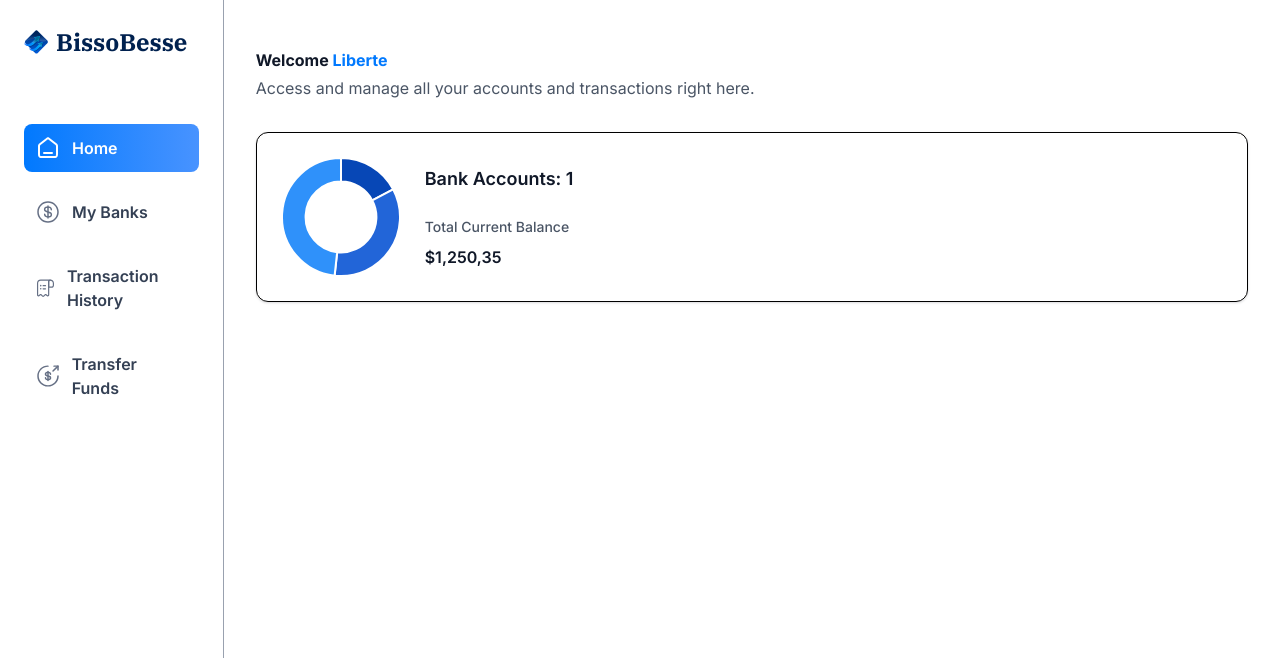
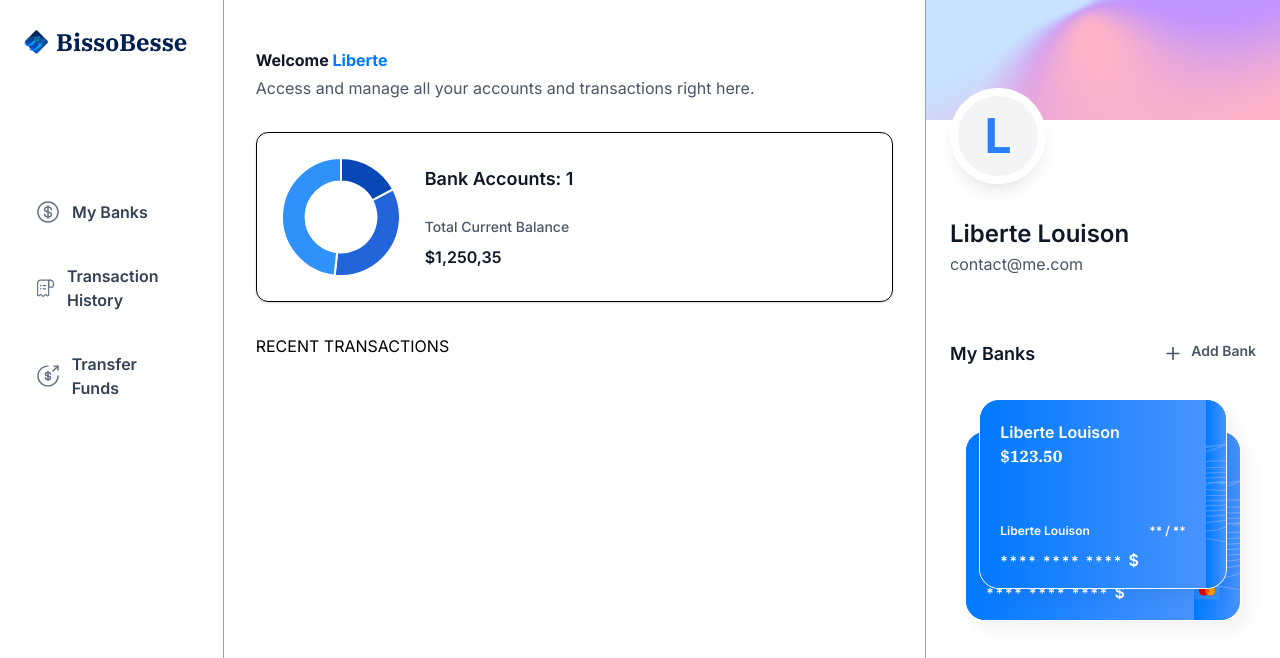
Before and after one commit to studgenius/banking, a Next.js app: page / in a window 1280 px wide. Shown: the top 658 px of the page. Built offline with nearby package versions, Linux system fonts and the light colour scheme.

Commit message:
Update app

```diff
--- a/app/(root)/page.tsx
+++ b/app/(root)/page.tsx
@@ -1,9 +1,10 @@
 import HeaderBox from "@/components/HeaderBox"
-import TotalBalanceBox from "@/components/TotalBalanceBox";
+import RightSidebar from "@/components/RightSidebar"
+import TotalBalanceBox from "@/components/TotalBalanceBox"
 
 const Home = () => {
 
-    const loggedIn = { firstName: 'Liberte' };
+    const loggedIn = { firstName: 'Liberte', lastName: 'Louison', email: 'contact@me.com' };
 
     return (
         <section className="home">
@@ -22,7 +23,18 @@ const Home = () => {
                         totalCurrentBalance={1250.35}
                     />
                 </header>
+
+                RECENT TRANSACTIONS
             </div>
+
+            <RightSidebar
+                user={loggedIn}
+                transactions={[]}
+                banks={[
+                    { currentBalance: 123.50 },
+                    { currentBalance: 500.23 }
+                ]}
+            />
         </section>
     )
 }
--- a/app/globals.css
+++ b/app/globals.css
@@ -3,9 +3,9 @@
 
 /* Customized Items*/
 @theme{
-    --color-bank-gradient: linear-gradient(90deg, #0179FE 0%, #4893FF 100%);
-    --color-bank-green-gradient: linear-gradient(90deg, #01797A 0%, #489399 100%);
-    --color-gradient-mesh: url('/icons/gradient-mesh.svg');
+    --background-image-bank-green-gradient: linear-gradient(90deg, #01797A 0%, #489399 100%);
+    --background-image-gradient-mesh: url("/icons/gradient-mesh.svg");
+    --background-image-bank-gradient: linear-gradient(90deg, #0179FE 0%, #4893FF 100%);
     --container-center: true;
     --container-padding: 2rem;
     --container-screen-2xl: 1400px;
@@ -156,7 +156,7 @@
 
   /* Right Sidebar */
   .right-sidebar {
-    @apply no-scrollbar! hidden! h-screen! max-h-screen! flex-col! border-l! border-gray-200! xl:flex w-[355px]! xl:overflow-y-scroll!;
+    @apply no-scrollbar hidden! h-screen! max-h-screen! flex-col! border-l! border-gray-400! xl:flex! w-[355px]! xl:overflow-y-scroll!;
   }
   .profile-banner { @apply h-[120px] w-full bg-gradient-mesh bg-cover bg-no-repeat; }
   .profile { @apply relative flex px-6 max-xl:justify-center; }
@@ -213,7 +213,7 @@
     @apply relative flex h-[190px] w-full max-w-[320px] justify-between rounded-[20px] border border-white bg-bank-gradient shadow-creditCard backdrop-blur-[6px];
   }
   .bank-card_content {
-    @apply relative z-10 flex size-full max-w-[228px] flex-col justify-between rounded-l-[20px] bg-gray-700 px-5 pb-4 pt-5;
+    @apply relative z-10 flex size-full max-w-[228px] flex-col justify-between rounded-l-[20px] bg-bank-gradient px-5 pb-4 pt-5;
   }
   .bank-card_icon {
     @apply flex size-full flex-1 flex-col items-end justify-between rounded-r-[20px] bg-bank-gradient bg-cover bg-center bg-no-repeat py-5 pr-5;
--- /dev/null
+++ b/components/BankCard.tsx
@@ -0,0 +1,60 @@
+import { formatAmount } from '@/lib/utils'
+import Image from 'next/image'
+import Link from 'next/link'
+import React from 'react'
+
+const BankCard = ({ account, userName, showBalance = true }: CreditCardProps) => {
+    return (
+        <div className="flex flex-col">
+            <Link href="/" className="bank-card">
+                <div className="bank-card_content">
+                    <div>
+                        <h1 className="text-16 font-semibold text-white">
+                            {account.name || userName}
+                        </h1>
+                        <p className="font-ibm-plex-serif font-black text-white">
+                            {formatAmount(account.currentBalance)}
+                        </p>
+                    </div>
+                    <article className="flex flex-col gap-2">
+                        <div className="flex justify-between">
+                            <h1 className="text-12 font-semibold text-white">
+                                {userName}
+                            </h1>
+                            <h2 className="text-12 font-semibold text-white">
+                                ** / **
+                            </h2>
+                        </div>
+                        <p className="text-14 font-semibold tracking-[1.8px] text-white">
+                            **** **** **** <span className="text-16">$
+                                {account.mask}</span>
+                        </p>
+                    </article>
+                </div>
+                <div className="bank-card_icon">
+                    <Image
+                        src="/icons/Paypass.svg"
+                        width={20}
+                        height={24}
+                        alt="pay"
+                    />
+                    <Image
+                        src="/icons/mastercard.svg"
+                        width={45}
+                        height={32}
+                        alt="mastercard"
+                    />
+                </div>
+                <Image
+                    src="/icons/lines.svg"
+                    width={316}
+                    height={190}
+                    alt="lines"
+                    className="absolute top-0 left-0"
+                />
+            </Link>
+        </div>
+    )
+}
+
+export default BankCard
--- a/components/MobileNav.tsx
+++ b/components/MobileNav.tsx
@@ -14,6 +14,7 @@ import { cn } from "@/lib/utils"
 import Image from "next/image"
 import Link from "next/link"
 import { usePathname } from "next/navigation"
+
 
 
 
--- /dev/null
+++ b/components/RightSidebar.tsx
@@ -0,0 +1,63 @@
+import Image from "next/image"
+import Link from "next/link"
+import React from "react"
+import BankCard from "./BankCard"
+
+const RightSidebar = ({ user, transactions, banks }: RightSidebarProps) => {
+
+    return (
+        <aside className="right-sidebar">
+            <section className="flex flex-col pb-8">
+                <div className="profile-banner" />
+                <div className="profile">
+                    <div className="profile-img">
+                        <span className="text-5xl font-bold text-blue-500">{user.firstName[0]}</span>
+                    </div>
+                    <div className="profile-details">
+                        <h1 className="profile-name">
+                            {user.firstName} {user.lastName}
+                        </h1>
+                        <p className="profile-email">
+                            {user.email}
+                        </p>
+                    </div>
+                </div>
+            </section>
+            <section className="banks">
+                <div className="flex w-full justify-between">
+                    <h2 className="header-2">My Banks</h2>
+                    <Link href="/" className="flex gap-2">
+                        <Image
+                            src="/icons/plus.svg"
+                            width={20}
+                            height={20}
+                            alt="plus sign"
+                        />
+                        <h2 className="text-14 font-semibold text-gray-600">
+                            Add Bank
+                        </h2>
+                    </Link>
+                </div>
+
+                {banks?.length > 0 && (
+                    <div className="relative flex flex-1 flex-col items-center justify-center">
+                        {banks.slice(0, 2).map((bank, index) => (
+                            <div
+                                key={bank.$id || index}
+                                className={`absolute ${index === 0 ? "z-10 top-0" : "z-0 top-8 w-[90%]"}`}
+                            >
+                                <BankCard
+                                    account={bank}
+                                    userName={`${user.firstName} ${user.lastName}`}
+                                    showBalance={false}
+                                />
+                            </div>
+                        ))}
+                    </div>
+                )}
+            </section>
+        </aside>
+    )
+}
+
+export default RightSidebar
```
Lines whose indentation alone changed are shown as unchanged.
